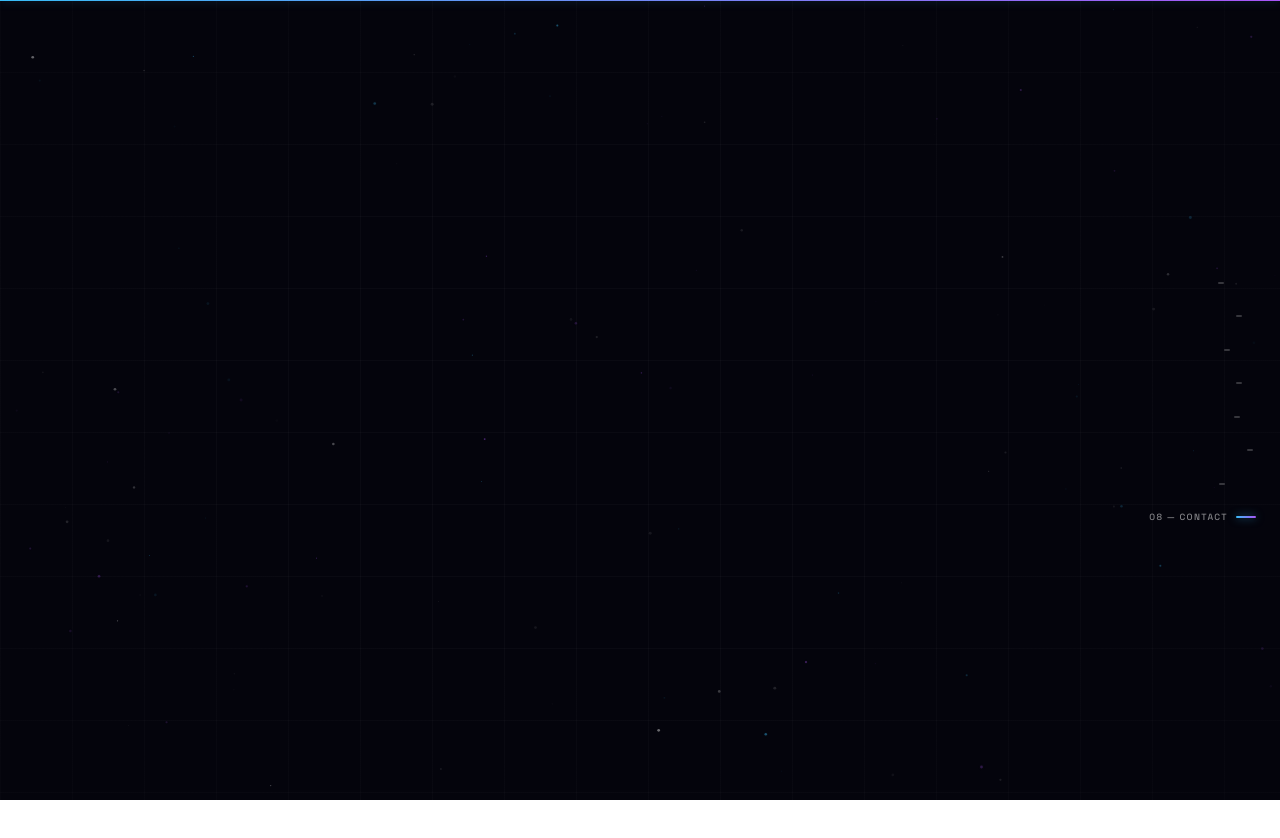
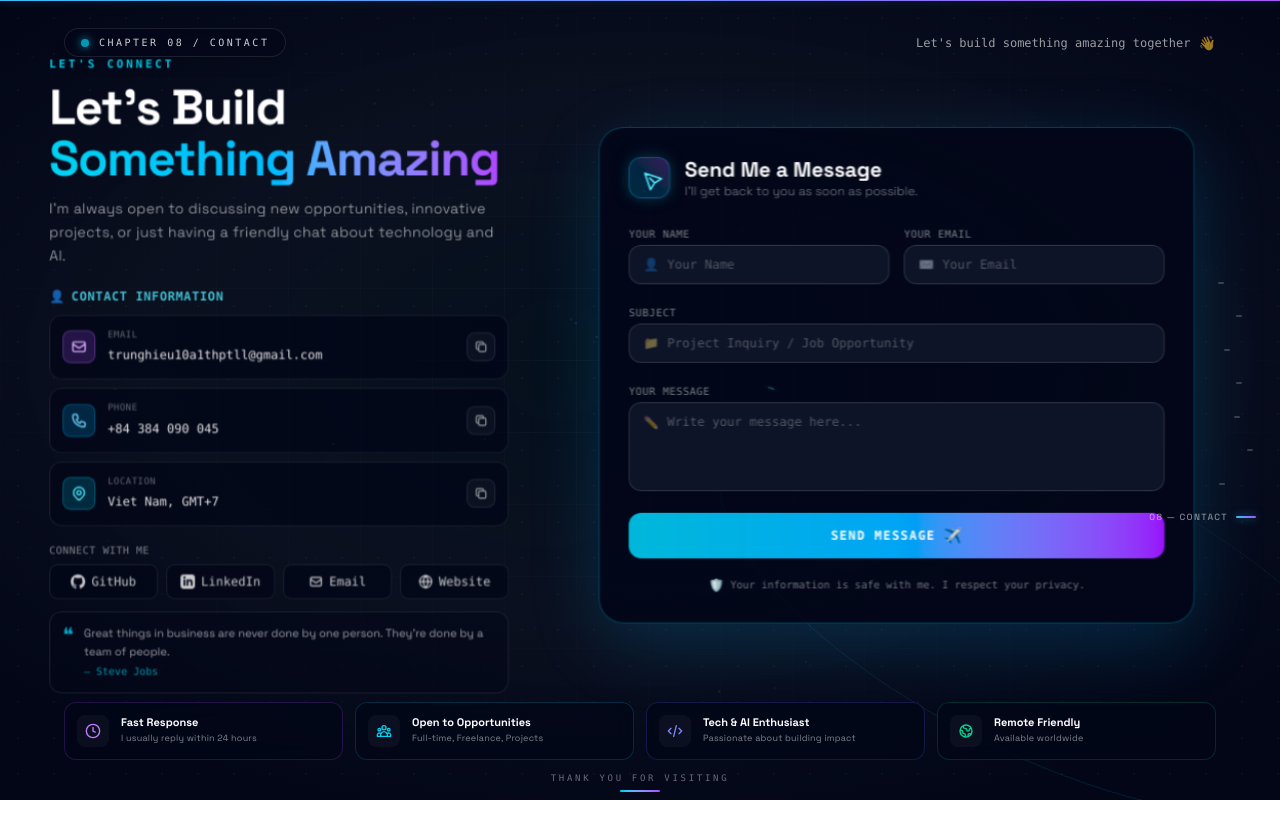
Before and after one commit to HieuTran2901/Github-profile, a React (Vite) app: page / in a window 1280 px wide. Shown: the top 838 px of the page. Built offline with nearby package versions, Linux system fonts and the light colour scheme.

Commit message:
fix(chapter8): repair opacity MotionValue calculation for terminal scene dwell (Phase 18E)

```diff
--- a/src/app/components/chapters/Chapter8.tsx
+++ b/src/app/components/chapters/Chapter8.tsx
@@ -93,16 +93,13 @@ const socials = [
   },
 ];
 
-function easeOut(t: number) {
-  return 1 - Math.pow(1 - t, 3);
-}
 function clamp(min: number, max: number, val: number) {
   return Math.max(min, Math.min(max, val));
 }
 
 export const Chapter8 = memo(function Chapter8({ visible }: Props) {
   const { mouse, motionProgress } = useContext(MotionCtx);
-  const [triggered, setTriggered] = useState(false);
+  const [triggered, setTriggered] = useState(true);
   const [copiedEmail, setCopiedEmail] = useState(false);
   const [copiedPhone, setCopiedPhone] = useState(false);
   const [copiedLocation, setCopiedLocation] = useState(false);
@@ -118,23 +115,19 @@ export const Chapter8 = memo(function Chapter8({ visible }: Props) {
   const [isSent, setIsSent] = useState(false);
 
   // Local scene progress extracted from global motionProgress (Chapter 8 = index 7)
-  const cp = useTransform(motionProgress!, (v: number) => clamp(-0.5, 1.5, v - 7));
+  // When at Chapter 8, motionProgress = 7.00, so cp = 0.00
+  const cp = useTransform(motionProgress!, (v: number) => clamp(-0.5, 0.5, v - 7));
 
   useMotionValueEvent(cp, "change", (latest) => {
-    if (latest > 0.08 && !triggered) {
+    if (latest > -0.2 && !triggered) {
       setTriggered(true);
     }
   });
 
-  const opacity = useTransform(cp, (v) => {
-    const entering = v < 0.18;
-    return entering ? easeOut(v / 0.18) : 1;
-  });
-
-  const translateY = useTransform(cp, (v) => {
-    const entering = v < 0.18;
-    return entering ? (1 - easeOut(v / 0.18)) * 50 : 0;
-  });
+  // Entering animation as user approaches Chapter 8 (cp goes from -0.35 to 0.00)
+  // When at Chapter 8 (cp >= 0), opacity is 1.0 and translateY is 0px
+  const opacity = useTransform(cp, [-0.35, 0], [0, 1]);
+  const translateY = useTransform(cp, [-0.35, 0], [30, 0]);
 
   // Parallax Tilt MotionValues
   const rotateX = useTransform(cp, (v) => v * -3);
```
